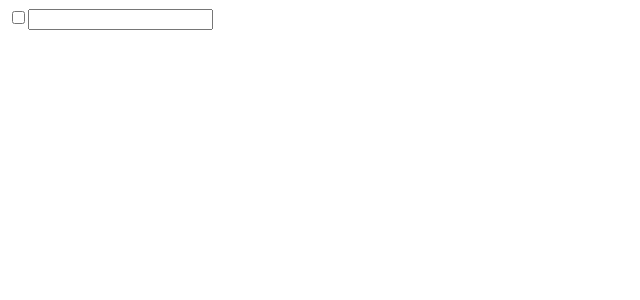
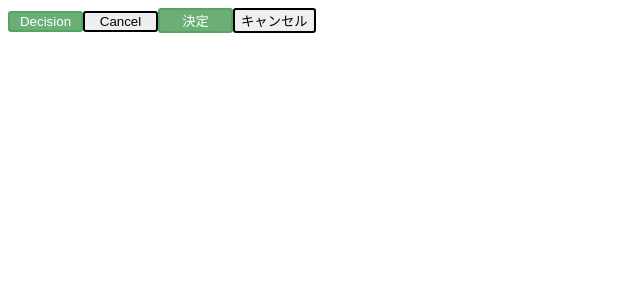
Before and after one commit to ayataka0nk/todo-view-next, a Next.js app: page /sandbox in a window 1280 px wide. Shown: the top 300 px of the page, without its empty margins (0-640 px from the left). Built offline with nearby package versions, Linux system fonts and the light colour scheme.

Commit message:
装飾ボタン作成

```diff
--- /dev/null
+++ b/components/Button.tsx
@@ -0,0 +1,38 @@
+import React from 'react'
+import css from 'styled-jsx/css'
+
+type ButtonProps = {
+  styleType: 'plane' | 'decision' | 'cancel'
+}
+const commonStyle = css`
+  button {
+    border-radius: 3px;
+    border-style: solid;
+    box-sizing: border-box;
+    cursor: pointer;
+    min-width: 75px;
+    min-height: 18px;
+  }
+  .plane {
+    color: rgb(0, 0, 0);
+    background-color: rgb(245, 245, 245);
+    border-color: rgb(216, 216, 216);
+  }
+  .decision {
+    color: rgb(255, 255, 255);
+    background-color: rgb(107, 175, 119);
+    border-color: rgb(85, 165, 98);
+  }
+  .cancel {
+  }
+`
+
+export const Button: React.FC<ButtonProps> = (props: ButtonProps) => {
+  const { styleType } = props
+  return (
+    <>
+      <button className={styleType}>{props?.children}</button>
+      <style jsx>{commonStyle}</style>
+    </>
+  )
+}
--- a/package.json
+++ b/package.json
@@ -10,11 +10,12 @@
     "export": "next build && next export"
   },
   "dependencies": {
+    "@types/node": "^14.0.13",
+    "@types/react": "^16.9.36",
+    "@types/styled-jsx": "^2.2.8",
     "next": "9.4.4",
     "react": "16.13.1",
     "react-dom": "16.13.1",
-    "@types/node": "^14.0.13",
-    "@types/react": "^16.9.36",
     "typescript": "^3.9.5"
   },
   "devDependencies": {
--- a/pages/sandbox.tsx
+++ b/pages/sandbox.tsx
@@ -1,24 +1,13 @@
 import React, { useState } from 'react'
-import { Checkbox } from '../components/Checkbox'
-import { Textbox } from '../components/Textbox'
+import { Button } from '../components/Button'
 
-const Sandbox = (): JSX.Element => {
-  const [checkboxValue, setCheckboxValue] = useState(false)
-  const onCheckboxChange = (name: string, value: boolean) => {
-    setCheckboxValue(value)
-  }
-  const [textboxValue, setTextboxValue] = useState('')
-  const onTextboxChange = (name: string, value: string) => {
-    setTextboxValue(value)
-  }
+const Sandbox: React.FC = () => {
   return (
     <>
-      <Checkbox
-        name="testbox"
-        value={checkboxValue}
-        onChange={onCheckboxChange}
-      />
-      <Textbox name="textbox" value={textboxValue} onChange={onTextboxChange} />
+      <Button styleType="decision">Decision</Button>
+      <Button styleType="cancel">Cancel</Button>
+      <Button styleType="decision">決定</Button>
+      <Button styleType="cancel">キャンセル</Button>
     </>
   )
 }
```
Also changed, not shown: 1 other file (tests, documents, lock files or other folders).
